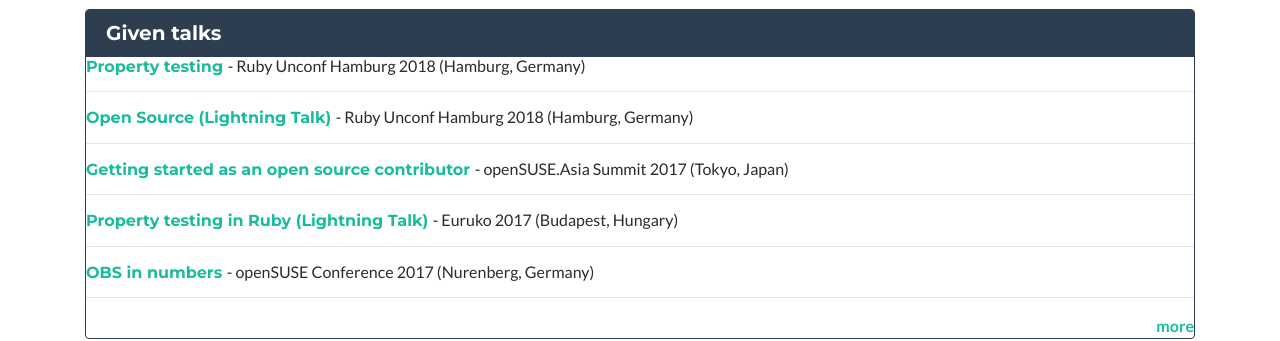
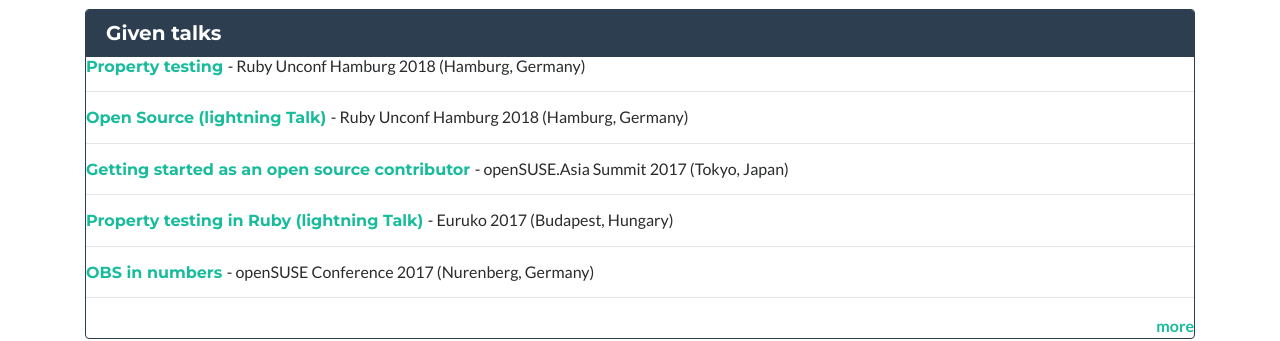
Before and after one commit to vicgalle/ana06.github.io, a Jekyll site: the page built from resume.md, in a window 1280 px wide and 900 px high, scrolled down 1408 px. Shown: the part 204-545 px from the top of the window. Built offline with Jekyll 4.4.1, drawn with Linux system fonts in a browser that asks for light colours; nearby versions of some CDN libraries.

```diff
--- a/resume.md
+++ b/resume.md
@@ -169,7 +169,7 @@ talks:
     url: https://rubyunconf.eu
     featured: true
 
-  - name: Open Source (Lightning Talk)
+  - name: Open Source (lightning Talk)
     conference: Ruby Unconf Hamburg 2018 (Hamburg, Germany)
     url: https://rubyunconf.eu
     featured: true
@@ -179,7 +179,7 @@ talks:
     url: https://events.opensuse.org/conference/summitasia17/program/proposal/1586
     featured: true
 
-  - name: Property testing in Ruby (Lightning Talk)
+  - name: Property testing in Ruby (lightning Talk)
     conference: Euruko 2017 (Budapest, Hungary)
     url: https://www.youtube.com/watch?v=0bDRKUqIu24&t=18m33s
     featured: true
```
